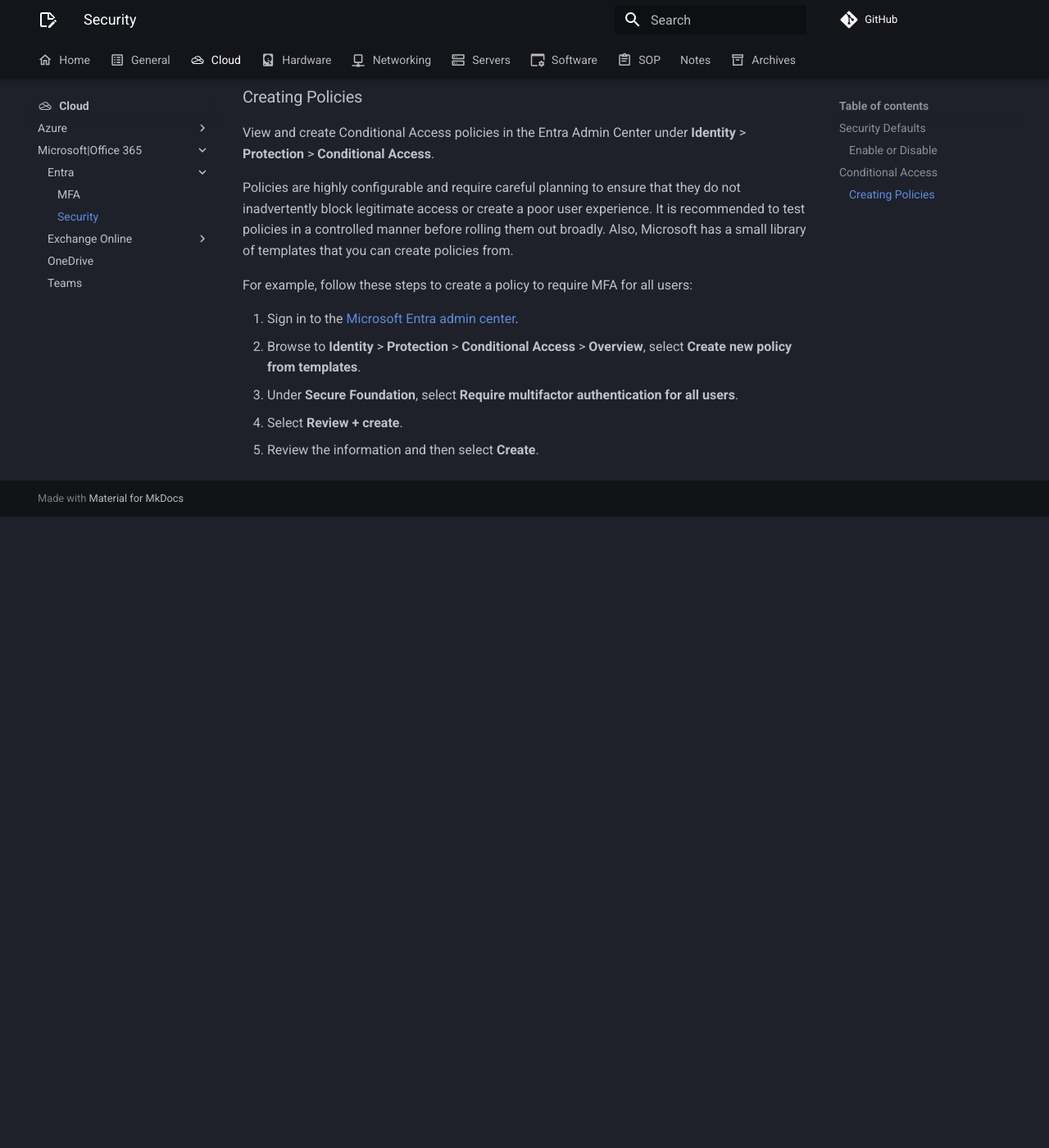
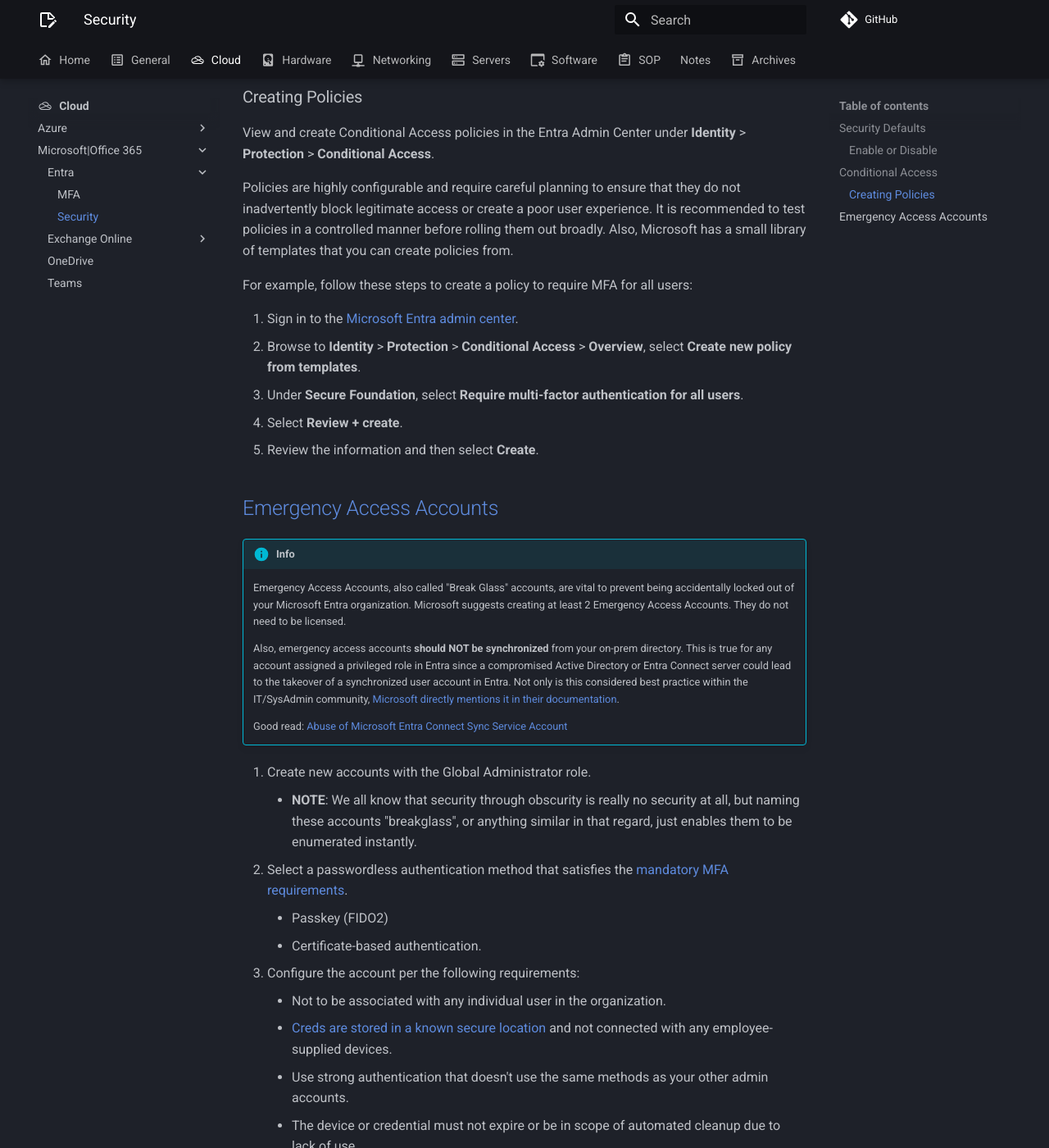
Before and after one commit to rmscode/binary-garden, an MkDocs documentation site: the page built from docs/cloud/microsoft-365/entra/entra-security.md, in a window 1280 px wide and 1400 px high, scrolled down 1516 px. Shown: the whole window at 82% size. Built offline with MkDocs 1.6.1 and Material for MkDocs 9.7.7, drawn with Linux system fonts in a browser that asks for light colours; comment, search, counter and statistics services are not loaded; before the commit the page ends 2146 px from its top, so only the background shows below that; some of the changed text lies outside the part shown.

Commit message:
perf(entra-security): add emergency access accounts

```diff
--- a/docs/cloud/microsoft-365/entra/entra-security.md
+++ b/docs/cloud/microsoft-365/entra/entra-security.md
@@ -1,12 +1,12 @@
-# Security Defaults & Conditional Access
+# Entra Security
 
 ## Security Defaults
 
-Security defaults are preconfigured security settings enabled by default in Entra ID tenants created on or after October 22, 2019. They are designed to provide a basic level of security for all users and include:
+Security defaults are pre-configured security settings enabled by default in Entra ID tenants created on or after October 22, 2019. They are designed to provide a basic level of security for all users and include:
 
-- Requiring users to register for multifactor authentication
-- Requiring administrators to do multifactor authentication
-- Requiring users to do multifactor authentication when necessary
+- Requiring users to register for multi-factor authentication
+- Requiring administrators to do multi-factor authentication
+- Requiring users to do multi-factor authentication when necessary
 - Blocking legacy authentication protocols
 - Protecting privileged activities like access to the Azure portal
 
@@ -26,7 +26,7 @@
 
 !!! info "Revoking active tokens"
 
-    After enabling, administrators should revoke all existing tokens to require all users to register for multifactor authentication. This revocation event forces previously authenticated users to authenticate and register for multifactor authentication. This task can be accomplished using the [`Revoke-AzureADUserAllRefreshToken`](https://learn.microsoft.com/en-us/powershell/module/azuread/revoke-azureaduserallrefreshtoken) PowerShell cmdlet.
+    After enabling, administrators should revoke all existing tokens to require all users to register for multi-factor authentication. This revocation event forces previously authenticated users to authenticate and register for multi-factor authentication. This task can be accomplished using the [`Revoke-AzureADUserAllRefreshToken`](https://learn.microsoft.com/en-us/powershell/module/azuread/revoke-azureaduserallrefreshtoken) PowerShell cmdlet.
 
 !!! info "Per-User MFA"
 
@@ -50,6 +50,32 @@
 
 1. Sign in to the [Microsoft Entra admin center](https://entra.microsoft.com/).
 2. Browse to **Identity** > **Protection** > **Conditional Access** > **Overview**, select **Create new policy from templates**.
-3. Under **Secure Foundation**, select **Require multifactor authentication for all users**.
+3. Under **Secure Foundation**, select **Require multi-factor authentication for all users**.
 4. Select **Review + create**.
 5. Review the information and then select **Create**.
+
+## [Emergency Access Accounts](https://learn.microsoft.com/en-us/entra/identity/role-based-access-control/security-emergency-access)
+
+!!! info
+
+	Emergency Access Accounts, also called "Break Glass" accounts, are vital to prevent being accidentally locked out of your Microsoft Entra organization. Microsoft suggests creating at least 2 Emergency Access Accounts. They do not need to be licensed.
+
+	Also, emergency access accounts **should NOT be synchronized** from your on-prem directory. This is true for any account assigned a privileged role in Entra since a compromised Active Directory or Entra Connect server could lead to the takeover of a synchronized user account in Entra. Not only is this considered best practice within the IT/SysAdmin community, [Microsoft directly mentions it in their documentation](https://learn.microsoft.com/en-us/entra/identity/role-based-access-control/best-practices#9-use-cloud-native-accounts-for-microsoft-entra-roles).
+
+	Good read: [Abuse of Microsoft Entra Connect Sync Service Account](https://github.com/Cloud-Architekt/AzureAD-Attack-Defense/blob/main/AADCSyncServiceAccount.md)
+
+1. Create new accounts with the Global Administrator role.
+	- **NOTE**: We all know that security through obscurity is really no security at all, but naming these accounts "breakglass", or anything similar in that regard, just enables them to be enumerated instantly.
+2. Select a passwordless authentication method that satisfies the [mandatory MFA requirements](https://learn.microsoft.com/en-us/entra/identity/authentication/concept-mandatory-multifactor-authentication?tabs=dotnet#accounts).
+	- Passkey (FIDO2)
+	- Certificate-based authentication.
+3. Configure the account per the following requirements:
+	- Not to be associated with any individual user in the organization.
+	- [Creds are stored in a known secure location](https://learn.microsoft.com/en-us/entra/identity/role-based-access-control/security-emergency-access#store-account-credentials-safely) and not connected with any employee-supplied devices.
+	- Use strong authentication that doesn't use the same methods as your other admin accounts.
+	- The device or credential must not expire or be in scope of automated cleanup due to lack of use.
+	- Make the Global Administrator role assignment active permanent rather than eligible.
+	- Access the accounts from designated secure workstations. See [deploying a privileged access solution](https://learn.microsoft.com/en-us/security/privileged-access-workstations/privileged-access-deployment).
+4. Require [phishing-resistant MFA](https://learn.microsoft.com/en-us/entra/identity/conditional-access/policy-admin-phish-resistant-mfa).
+5. [Monitor sign-in and audit logs](https://learn.microsoft.com/en-us/entra/identity/role-based-access-control/security-emergency-access#monitor-sign-in-and-audit-logs).
+6. [Validate accounts regularly](https://learn.microsoft.com/en-us/entra/identity/role-based-access-control/security-emergency-access#validate-accounts-regularly)
```
